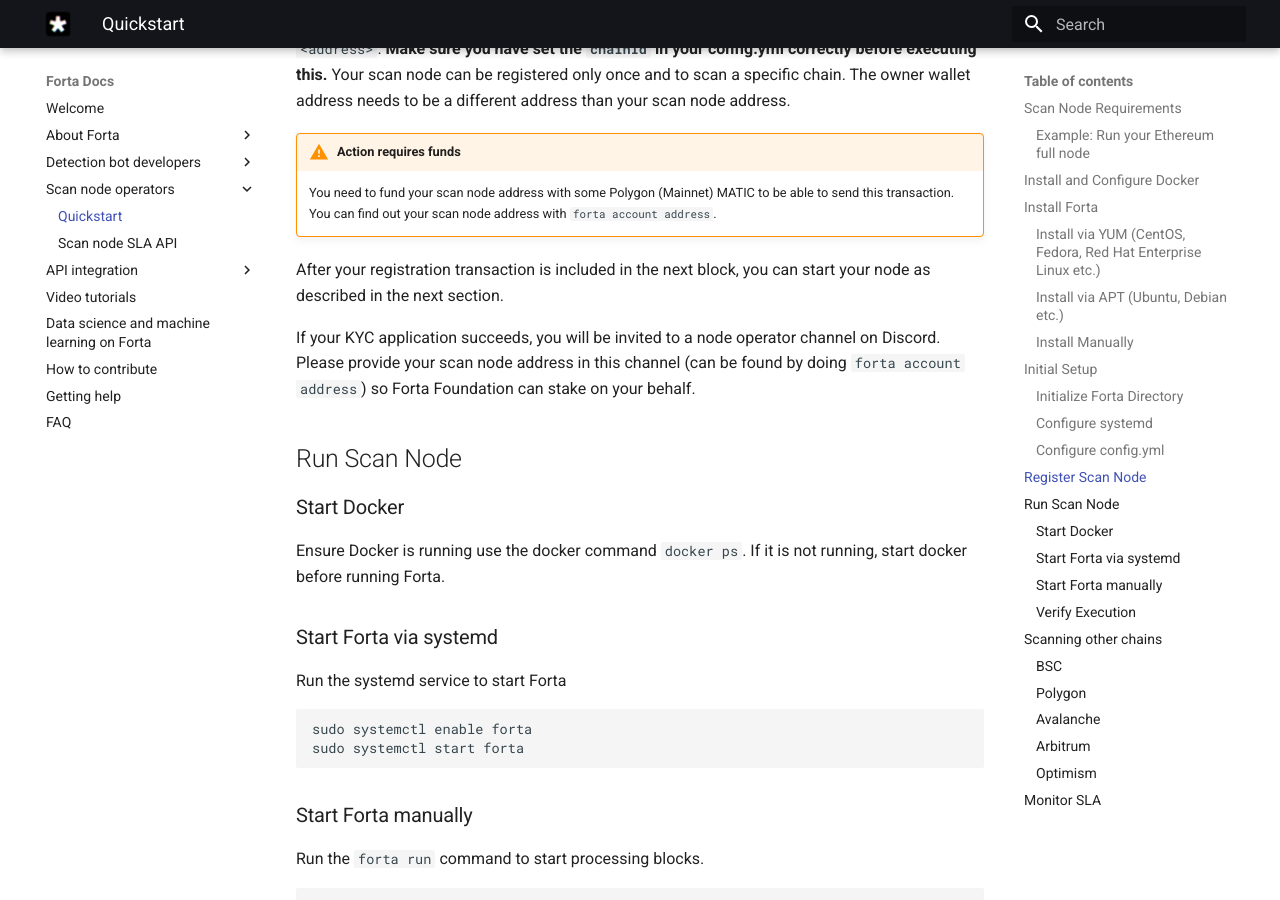
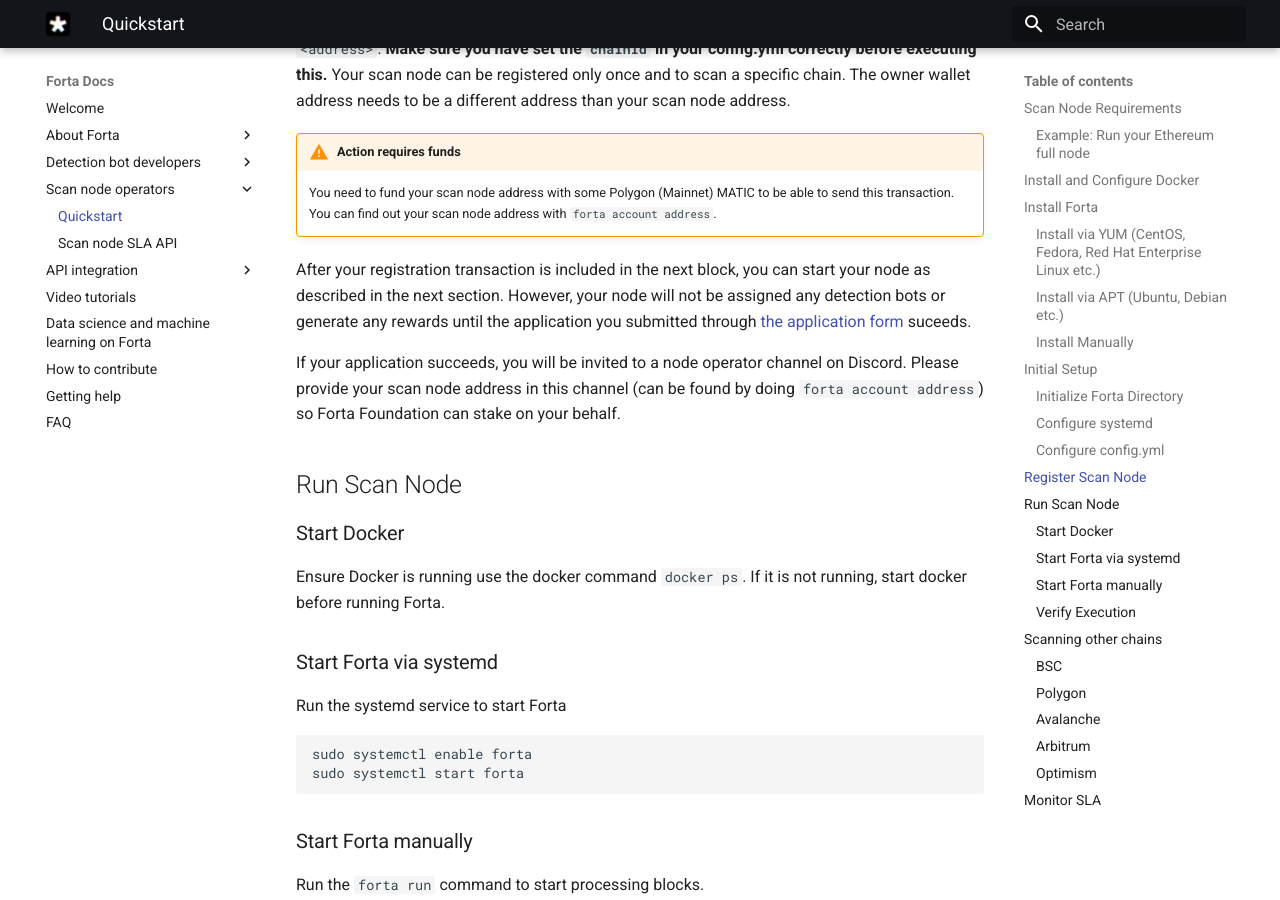
Before and after one commit to forta-network/docs, an MkDocs documentation site: the page built from docs/scanner-quickstart.md, in a window 1280 px wide and 900 px high, scrolled down 5962 px. Built offline with MkDocs 1.6.1 and Material for MkDocs 9.7.7, drawn with Linux system fonts in a browser that asks for light colours.

Commit message:
clarify post-registration phase

```diff
--- a/docs/scanner-quickstart.md
+++ b/docs/scanner-quickstart.md
@@ -232,9 +232,9 @@
 !!! warning "Action requires funds"
     You need to fund your scan node address with some Polygon (Mainnet) MATIC to be able to send this transaction. You can find out your scan node address with `forta account address`.
 
-After your registration transaction is included in the next block, you can start your node as described in the next section.
+After your registration transaction is included in the next block, you can start your node as described in the next section. However, your node will not be assigned any detection bots or generate any rewards until the application you submitted through [the application form](https://docs.google.com/forms/d/e/1FAIpQLSe7p8LYECwDJetO2eCXBzs0H7dt7aEcoisexVteCIu7wVx_pg/viewform) suceeds.
 
-If your KYC application succeeds, you will be invited to a node operator channel on Discord. Please provide your scan node address in this channel (can be found by doing `forta account address`) so Forta Foundation can stake on your behalf.
+If your application succeeds, you will be invited to a node operator channel on Discord. Please provide your scan node address in this channel (can be found by doing `forta account address`) so Forta Foundation can stake on your behalf.
 
 ## Run Scan Node
 
```
